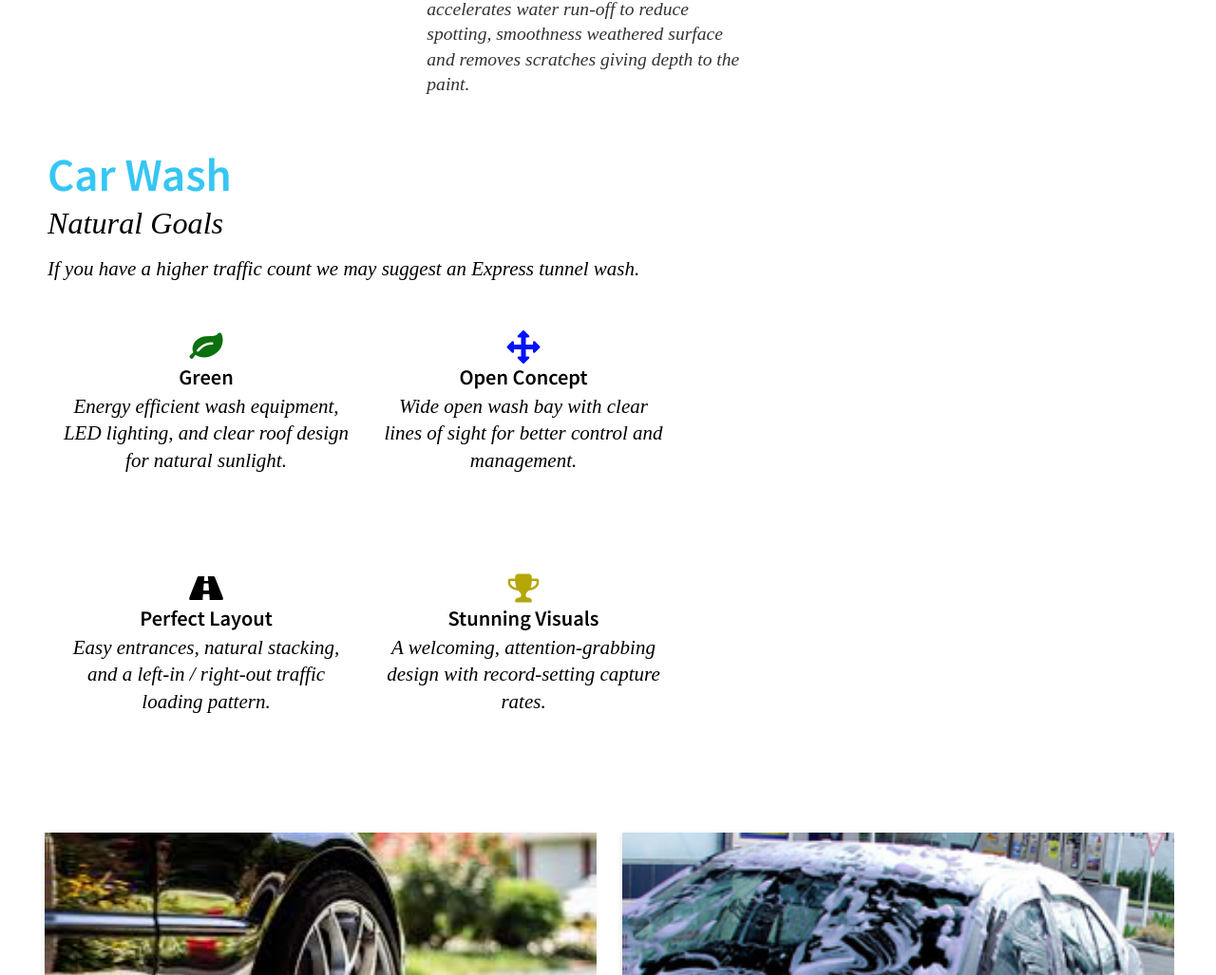
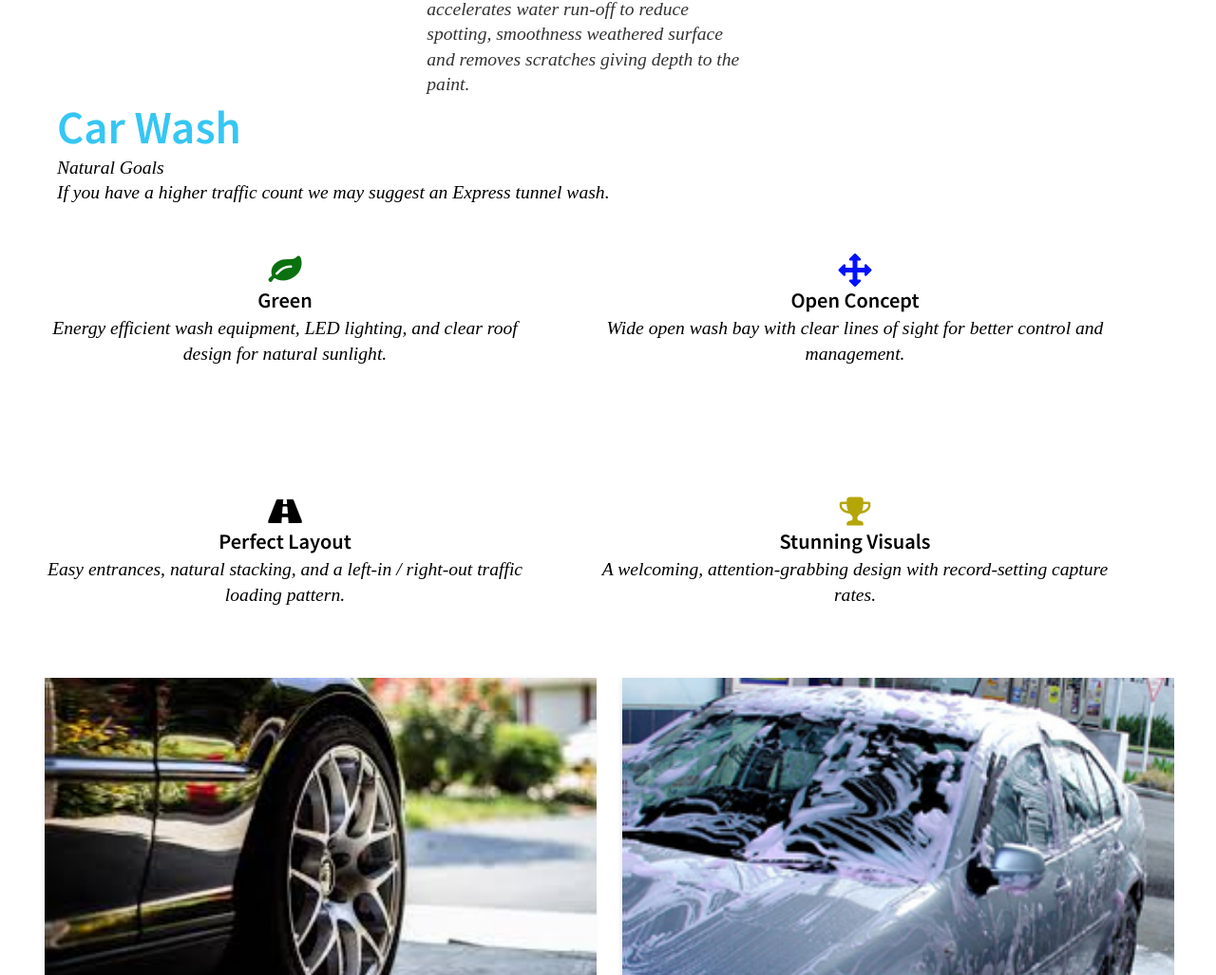
Before and after one commit to csekarthikeyanm/CarSample3, a plain HTML site: page index.html in a window 1280 px wide. Shown: the part 1738-2765 px from the top of the page at 95% size. Drawn offline with nearby package versions, Linux system fonts and the light colour scheme.

Commit message:
no message

```diff
--- a/index.html
+++ b/index.html
@@ -1858,10 +1858,11 @@ w[l] = w[l] || []; w[l].push({
         </div>
 
                          <div class="whole" id="todd">
-            <div class="overlay left">
-                <h2>Car Wash</h2>
-                <p>Natural Goals</p>
-                <p>
+                             <div class="col-lg-12">
+
+                                 <h2 style=" color:#36c6f4; padding-left:60px !important;">Car Wash</h2>
+                                 <p style=" padding-left:60px;">Natural Goals</p>
+                                 <p style=" padding-left:60px;">
                                      If you have a higher traffic count we may suggest an Express tunnel wash.
                                  </p>
                                  <ul class="half">
@@ -1886,7 +1887,6 @@ w[l] = w[l] || []; w[l].push({
                                          <p>A welcoming, attention-grabbing design with record-setting capture rates.</p>
                                      </li>
                                  </ul>
-
                              </div>
                          </div>
 
```
Lines whose indentation alone changed are shown as unchanged.
